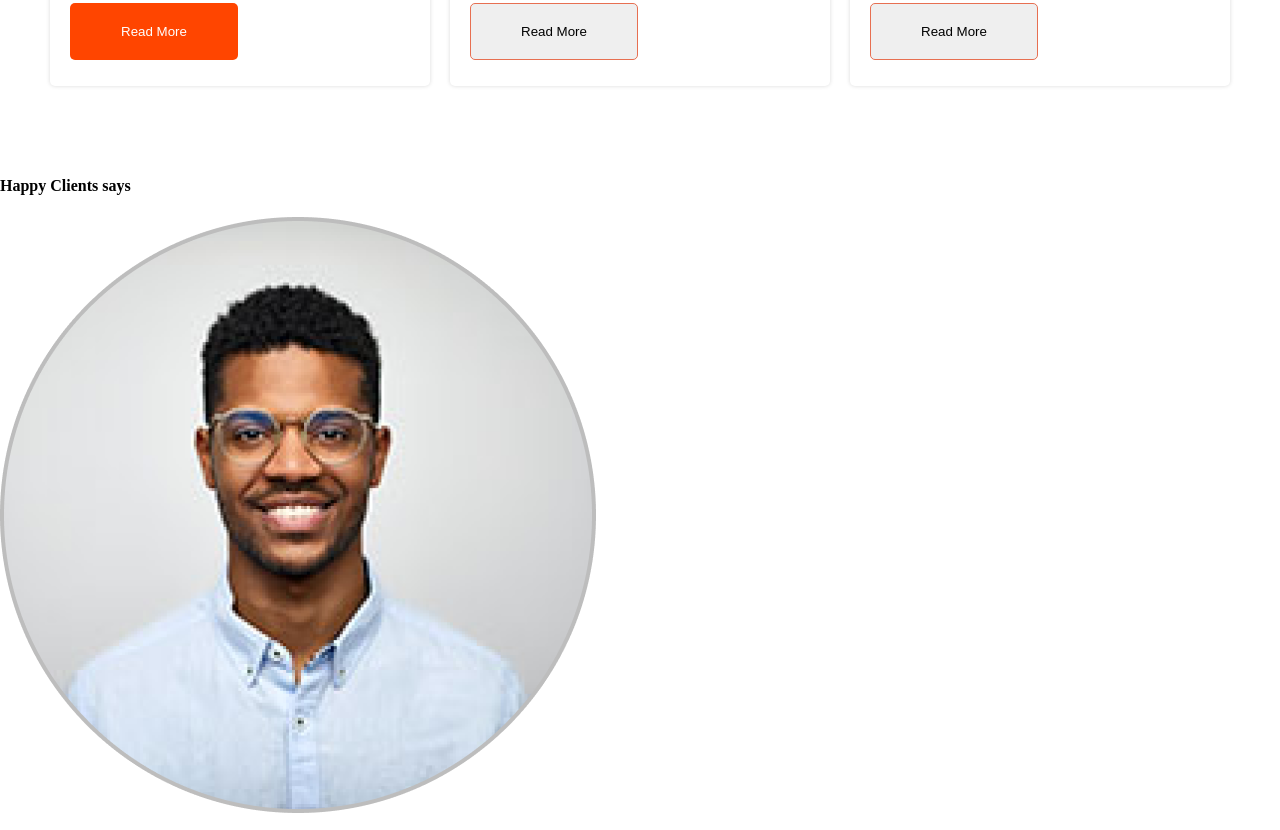
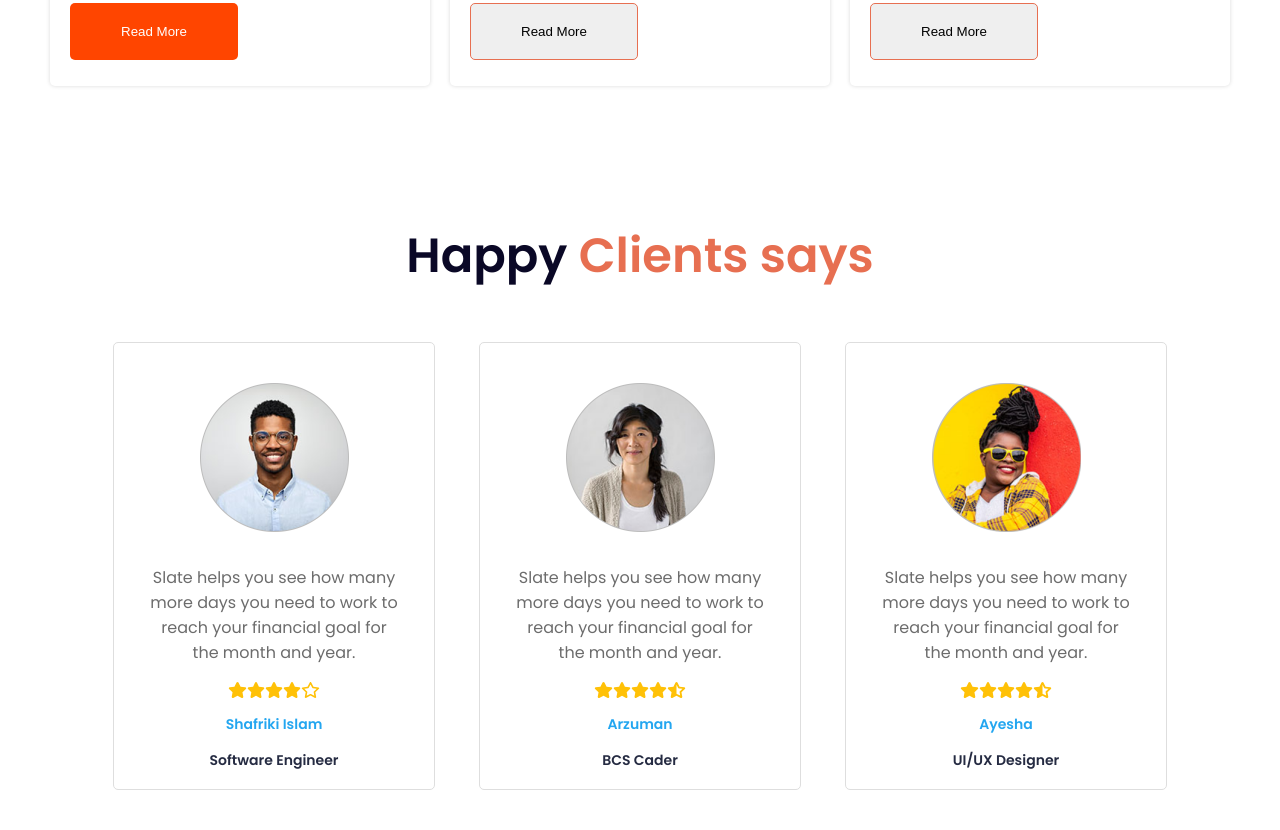
Before and after one commit to shafriki/biker-zone, a plain HTML site: page index.html in a window 1280 px wide. Shown: the part 1870-2700 px from the top of the page. Drawn offline with Linux system fonts and the light colour scheme.

Commit message:
client section complete

```diff
--- a/index.html
+++ b/index.html
@@ -86,10 +86,13 @@
 
          <!-- clients section start -->
           <section class="clients-section">
-            <div class="clints-container">
+            <div class="clients-container">
+
                 <h4 class="clients-title">Happy <span>Clients says</span></h4>
+
+                <div class="client-container">
                 <div class="client">
-                    <img src="images/others/user-1.png" alt="">
+                    <img src="images/others/user-1.png" alt="" class="client-img">
                     <p class="clint-description">Slate helps you see how
                         many more days you need
                         to work to reach your financial
@@ -104,9 +107,10 @@
                     <p class="clint-name">Shafriki Islam</p>
                     <p class="clint-occupation">Software Engineer</p>
                 </div>
-            <div class="clints-container">
+
+
                 <div class="client">
-                    <img src="images/others/user-2.png" alt="">
+                    <img src="images/others/user-2.png" alt="" class="client-img">
                     <p class="clint-description">Slate helps you see how
                         many more days you need
                         to work to reach your financial
@@ -121,9 +125,10 @@
                     <p class="clint-name">Arzuman</p>
                     <p class="clint-occupation">BCS Cader</p>
                 </div>
-            <div class="clints-container">
+
+
                 <div class="client">
-                    <img src="images/others/user-3.png" alt="">
+                    <img src="images/others/user-3.png" alt="" class="client-img">
                     <p class="clint-description">Slate helps you see how
                         many more days you need
                         to work to reach your financial
@@ -138,6 +143,8 @@
                     <p class="clint-name">Ayesha</p>
                     <p class="clint-occupation">UI/UX Designer</p>
                 </div>
+
+            </div>
             </div>
           </section>
       </main>
--- a/style.css
+++ b/style.css
@@ -207,8 +207,75 @@ body {
     font-weight: 600;
     margin: 0px;
 }
-.stars {
+ .stars {
     display: flex;
+    flex-direction: row;
+    align-items: center;
+    justify-content: center;
+}
+.stars img {
     width: 18.34px;
     height: 18.35px;
 }
+.client-img {
+    width: 149px;
+    height: 149px;
+}
+.clients-container {
+    display: flex;
+    flex-direction: column;
+    align-items: center;
+}
+.client {
+    display: flex;
+    flex-direction: column;
+    align-items: center;
+    box-sizing: border-box;
+    border: 1px solid rgb(222, 222, 222);
+    border-radius: 5px;
+    background: rgb(255, 255, 255);
+    padding: 40px 35px 40px 35px;
+    width: 322px;
+    height: 448.01px;
+
+}
+.client-container {
+    display: flex;
+    align-items: center;
+    margin: 50px 120px 50px 120px;
+    gap: 44px;
+}
+.clint-description {
+    width: 252px;
+    height: 104px;
+    color: rgb(108, 108, 108);
+    font-family: Poppins;
+    font-size: 16px;
+    font-weight: 400;
+    text-align: center;
+    margin: 33px 0px 16px 0px;
+}
+.clint-name {
+    color: rgb(35, 166, 240);
+    font-family: Poppins;
+    font-size: 14px;
+    font-weight: 600;
+    margin: 15px 0px;
+}
+.clint-occupation {
+    color: rgb(37, 43, 66);
+    font-family: Poppins;
+    font-size: 14px;
+    font-weight: 600;
+    margin-top: 0px;
+}
+.clients-title {
+    font-family: Poppins;
+    font-size: 48px;
+    font-weight: 600;
+    margin-bottom: 0px;
+    color: rgb(10, 8, 38);
+}
+.clients-title span {
+    color: rgb(231, 111, 81);
+}
```
